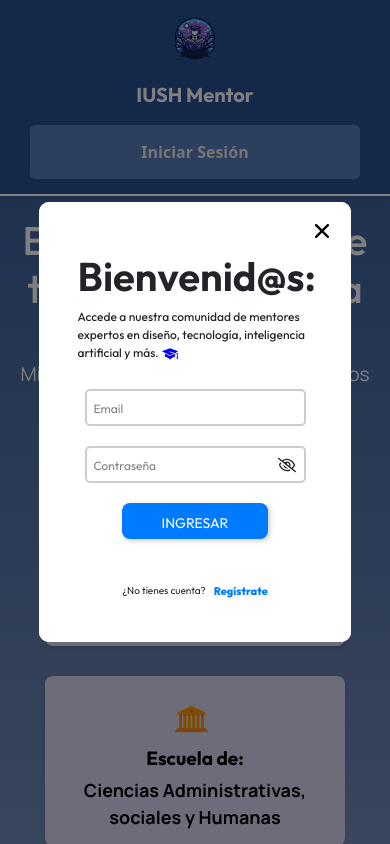
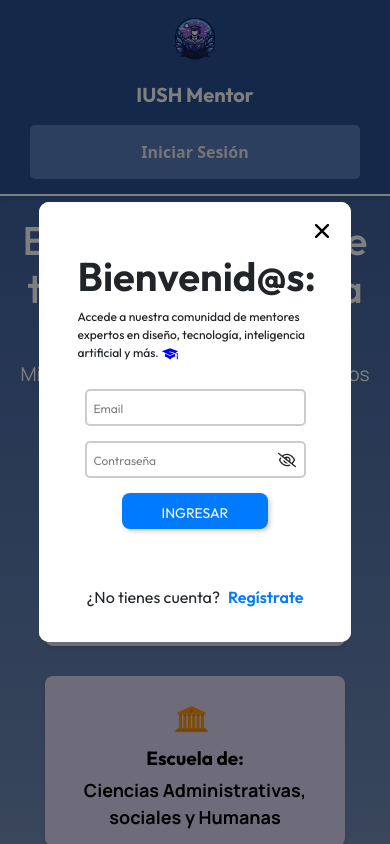
Before and after one commit to JohanTaborda/Iush-Mentor, a React (Vite) app: page / in a window 390 px wide. Both pictures are taken after a click on the button "Iniciar Sesión". Shown: the top 844 px of the page. Built offline with nearby package versions, Linux system fonts and the light colour scheme.

Commit message:
Se organiza el texto de '¿No tienes cuenta?' en dispositivos móviles.

```diff
--- a/src/pages/Login/Login.css
+++ b/src/pages/Login/Login.css
@@ -48,7 +48,7 @@
     background-color: white;
     justify-content: center;
     align-items: center;
-    gap: 20px;
+    gap: 15px;
     flex-direction: column;
     padding: 10px 20px 0 20px;
 }
@@ -75,11 +75,10 @@
     font-size: 12px;
 }
 .Login_error{  /* estilo que se le da al error cuando no se ponen datos en los inputs y se le da al boton de ingresar */
-    margin: 7px;
-    font-weight: 1000;
+    font-weight: 500;
     color: red;
     text-align: center;
-    font-size: 17px;
+    font-size: 16px;
 }
 
 .Login_Welcometittle{  /*se le da el estilo al bienvenidos del login */
@@ -92,7 +91,7 @@
     display: flex;
     text-align: center;
     color: #007bff;
-    font-weight: 800;
+    font-weight: 600;
 }
 .Login__Register{  /* se organiza el contenedor donde esta ubicado el registro */
     display: flex;
@@ -139,9 +138,7 @@ input::placeholder {
 .icon_close:hover{
     background-color: gainsboro;
 }
-.input__Credentials{
 
-}
 
 @media(max-width:775px){
     .img_IUSH{
@@ -149,11 +146,11 @@ input::placeholder {
     }
     .Login__Register{
         display: flex;
-        font-size: 10px;
-        gap: 8px;
+        font-size: 16px;
+        text-wrap: nowrap;
     }
     #click_register{
-        font-size: 11px;
+        font-size: 16px;
     }
     .Login_error{
         height: 10px;
@@ -176,3 +173,9 @@ input::placeholder {
         width: 80%
     }
 }
+@media(max-width:400px){
+    .Login__Register{
+        display: flex;
+        gap: 8px;
+    }
+}
--- a/src/pages/Login/Login.jsx
+++ b/src/pages/Login/Login.jsx
@@ -70,8 +70,8 @@ const Login = ({ setVisRegister, setMainComponent, setVisAuth }) => {
                             </div>
                             <div>
                                 <button id="BtnWelcome" >INGRESAR</button>
+                            </div>
                                 <p className="Login_error">{errors}</p>
-                            </div>
                             <div className="Login__Register">
                                 <p className="Login_not">¿No tienes cuenta? </p>
                                 <a onClick={() => setVisRegister(false)} id="click_register">
```
